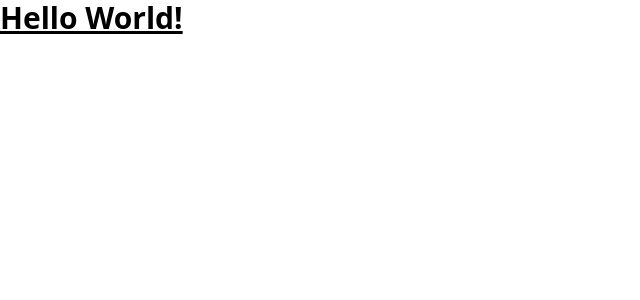
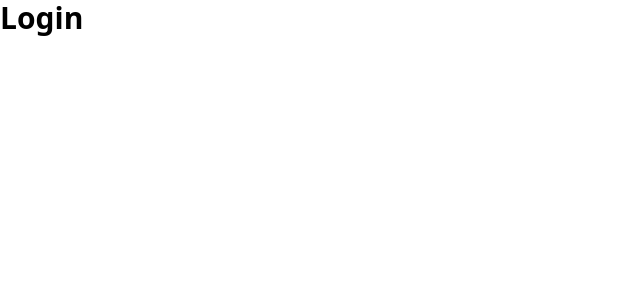
Before and after one commit to Eomm/receiptify, a React (Vite) app in the folder projects/frontend/: page / in a window 1280 px wide. Shown: the top 300 px of the page, without its empty margins (0-640 px from the left). Built offline with nearby package versions, Linux system fonts and the light colour scheme.

Commit message:
feat: add app routing

```diff
--- a/projects/frontend/package.json
+++ b/projects/frontend/package.json
@@ -14,7 +14,8 @@
   "license": "MIT",
   "dependencies": {
     "react": "^18.2.0",
-    "react-dom": "^18.2.0"
+    "react-dom": "^18.2.0",
+    "react-router-dom": "^6.14.1"
   },
   "devDependencies": {
     "@vitejs/plugin-react": "^4.0.2",
--- a/projects/frontend/src/App.jsx
+++ b/projects/frontend/src/App.jsx
@@ -1,7 +1,22 @@
-import "./index.css";
+import { Route, Routes } from 'react-router-dom'
+import { Home } from './features/Home'
+import './index.css'
+import { ProtectedRoute } from './routes/ProtectedRoute'
 
 export const App = () => {
   return (
-    <div className="text-3xl font-bold underline">Hello World!</div>
+    <>
+      <Routes>
+        <Route path="/" element={<Home />} />
+        <Route
+          path="/login/spotify/callback"
+          element={
+            <ProtectedRoute>
+              <div>Login OK</div>
+            </ProtectedRoute>
+          }
+        />
+      </Routes>
+    </>
   )
 }
--- /dev/null
+++ b/projects/frontend/src/features/Home.jsx
@@ -0,0 +1,7 @@
+export const Home = () => {
+  return (
+    <div className="text-3xl font-bold underline">
+      <button>Login</button>
+    </div>
+  )
+}
--- a/projects/frontend/src/index.jsx
+++ b/projects/frontend/src/index.jsx
@@ -1,4 +1,9 @@
-import { App } from "./App";
-import ReactDOM from "react-dom/client";
+import { App } from './App'
+import ReactDOM from 'react-dom/client'
+import { BrowserRouter } from 'react-router-dom'
 
-ReactDOM.createRoot(document.getElementById('root')).render(<App />);
+ReactDOM.createRoot(document.getElementById('root')).render(
+  <BrowserRouter>
+    <App />
+  </BrowserRouter>
+)
--- /dev/null
+++ b/projects/frontend/src/routes/ProtectedRoute.jsx
@@ -0,0 +1,12 @@
+import { Navigate } from 'react-router-dom'
+
+export const ProtectedRoute = ({ children }) => {
+  // todo: use hook to get user from context
+  const user = null
+
+  if (!user) {
+    return <Navigate to="/" replace />
+  }
+
+  return children
+}
```
Also changed, not shown: 1 other file (tests, documents, lock files or other folders).
